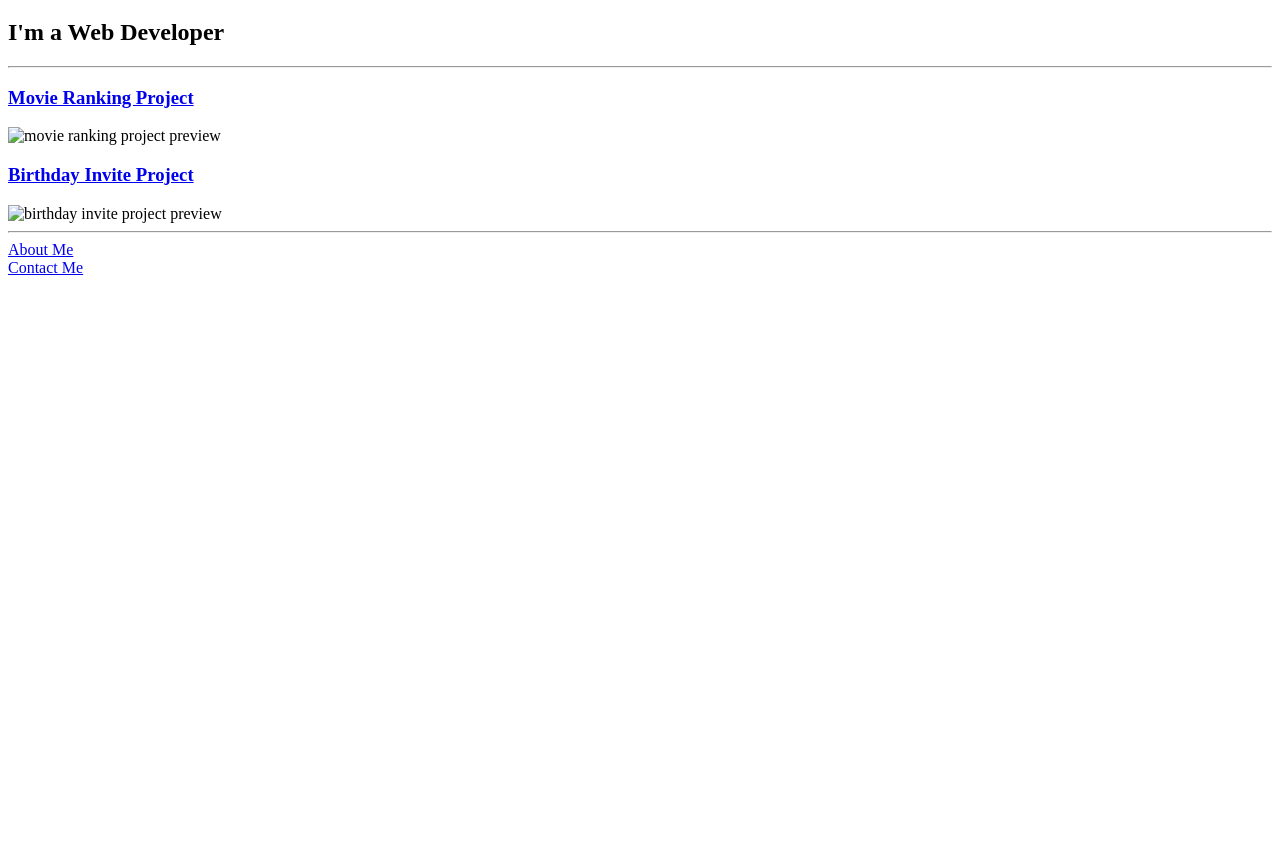
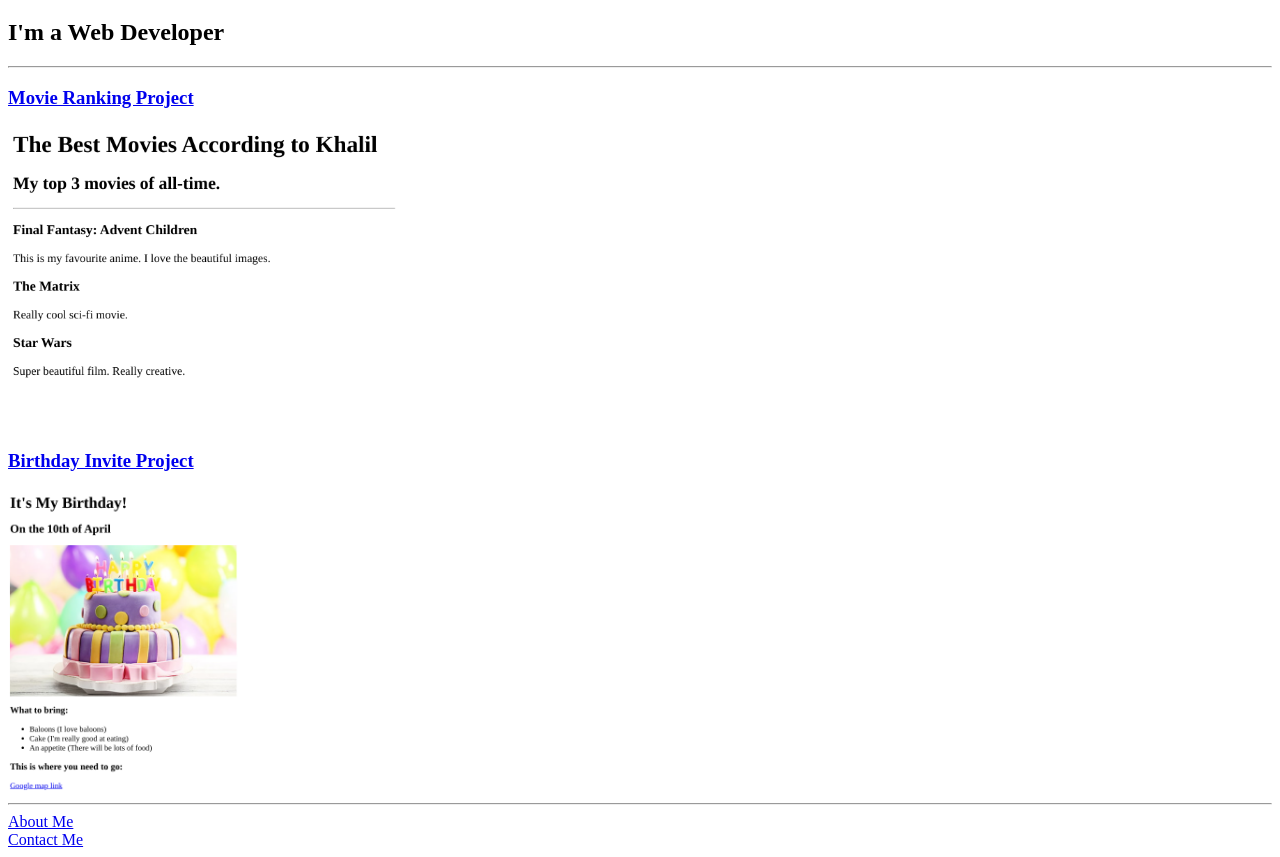
Before and after one commit to Khalildevops/HTML-Porfolio-Project, a plain HTML site: page Khalilproject.html in a window 1280 px wide. Shown: the part 61-918 px from the top of the page. Before the commit the page ends 800 px from the top, so only its background shows below. Drawn offline with Linux system fonts and the light colour scheme.

Commit message:
Update Khalilproject.html

```diff
--- a/Khalilproject.html
+++ b/Khalilproject.html
@@ -10,14 +10,14 @@
   <h1>Khalil's Portfolio</h1>
   <h2>I'm a Web Developer</h2>
   <hr />
-  <h3><a href="../public/movie-ranking.html">Movie Ranking Project</a></h3>
-  <img src="../Khalil's HTML Project/Khalil's images/movie-ranking.png" height="300" alt="movie ranking project preview"/>
-  <h3><a href="../Khalil's HTML Project/birthday-invite.html">Birthday Invite Project</a></h3>
-  <img src="../Khalil's HTML Project/Khalil's images/birthday-invite.png" height="300" alt="birthday invite project preview"/>
+  <h3><a href="./movie-ranking.html">Movie Ranking Project</a></h3>
+  <img src="../Khalil's images/movie-ranking.png" height="300" alt="movie ranking project preview"/>
+  <h3><a href="../birthday-invite.html">Birthday Invite Project</a></h3>
+  <img src="../Khalil's images/birthday-invite.png" height="300" alt="birthday invite project preview"/>
   <hr />
-  <a href="../Khalil's HTML Project/about.html">About Me</a>
+  <a href="../about.html">About Me</a>
   <br/>
-  <a href="../Khalil's HTML Project/contact.html">Contact Me</a>
+  <a href="../contact.html">Contact Me</a>
 </body>
 
 </html>
```
